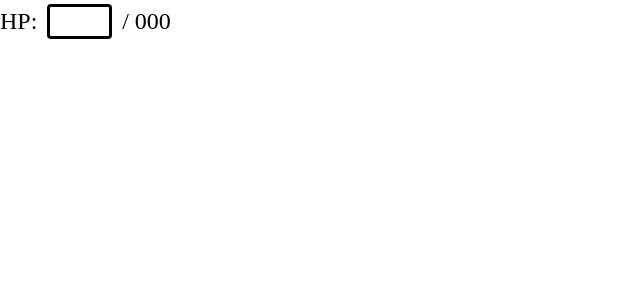
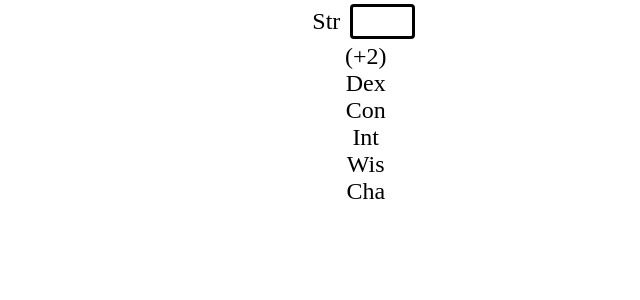
Before and after one commit to EPiC-Inc/kobault, a Flask app: template templates/_core/character_sheet.html in a window 1280 px wide. Shown: the top 300 px of the page, without its empty margins (0-640 px from the left). Run offline with Flask 2, Linux system fonts and the light colour scheme; the template is opened without the code that fills it: most values are stand-ins (such as "Sample title", 1, 10 or a date in 2020); some web fonts are replaced.

Commit message:
shitty ui go!!!

```diff
--- a/main.py
+++ b/main.py
@@ -18,7 +18,8 @@ def characters():
 def character_sheet(game, character_id):
     #TODO - fetch character from storage
     try:
-        return render_template(f"{game}/character_sheet.html", game=game, max_hp=32)
+        return render_template(f"{game}/character_sheet.html",
+            game=game, max_hp=32, character_name="test_character")
     except TemplateNotFound:
         abort(404)
 
--- a/static/style.css
+++ b/static/style.css
@@ -7,11 +7,12 @@
     font-size: larger;
     display: grid;
     grid-template-columns: 2fr 1.5fr;
-    grid-template-rows: 1fr 1fr;
+    grid-template-rows: 1fr 1fr 1fr;
 }
 
-.stats, .stats > *{
+.stats, .stat {
     font-size: x-large;
+    text-align: center;
 }
 
 input.stat {
--- a/templates/_core/character_sheet.html
+++ b/templates/_core/character_sheet.html
@@ -1,5 +1,5 @@
 {% extends "_core/base.html" %}
-{% block title %}[Character Name]{% endblock %}
+{% block title %}{{ character_name }}{% endblock %}
 
 {% block head %}
 <!-- Import positioning, etc. for the requested game -->
@@ -8,18 +8,31 @@
 
 {% block body %}
 <div id="character">
+    <div class="stats abilities">
+        <div>
+            Str <input class="stat" type="number" min="-2" max="99"><br>
+            (+2)
+        </div>
+        <div>Dex </div>
+        <div>Con </div>
+        <div>Int </div>
+        <div>Wis </div>
+        <div>Cha </div>
+    </div>
+</div>
+<!-- <div id="character">
     <div class="stats combat">
         <label for="hp">HP:</label>
         <input id="hp" name="hp" type="text" class="stat hp" maxlength="4"> / {{ max_hp }}
-        <!--<div class="adjustment">
+        <div class="adjustment">
             <button>+</button>
             <button>r</button>
             <button>-</button>
-        </div>-->
+        </div>
     </div>
 
     <div class="stats"></div>
 
     <div class="skills"></div>
-</div>
+</div> -->
 {% endblock %}
```
Also changed, not shown: static/styles/pathfinder1e.css (+9 -0 lines).
